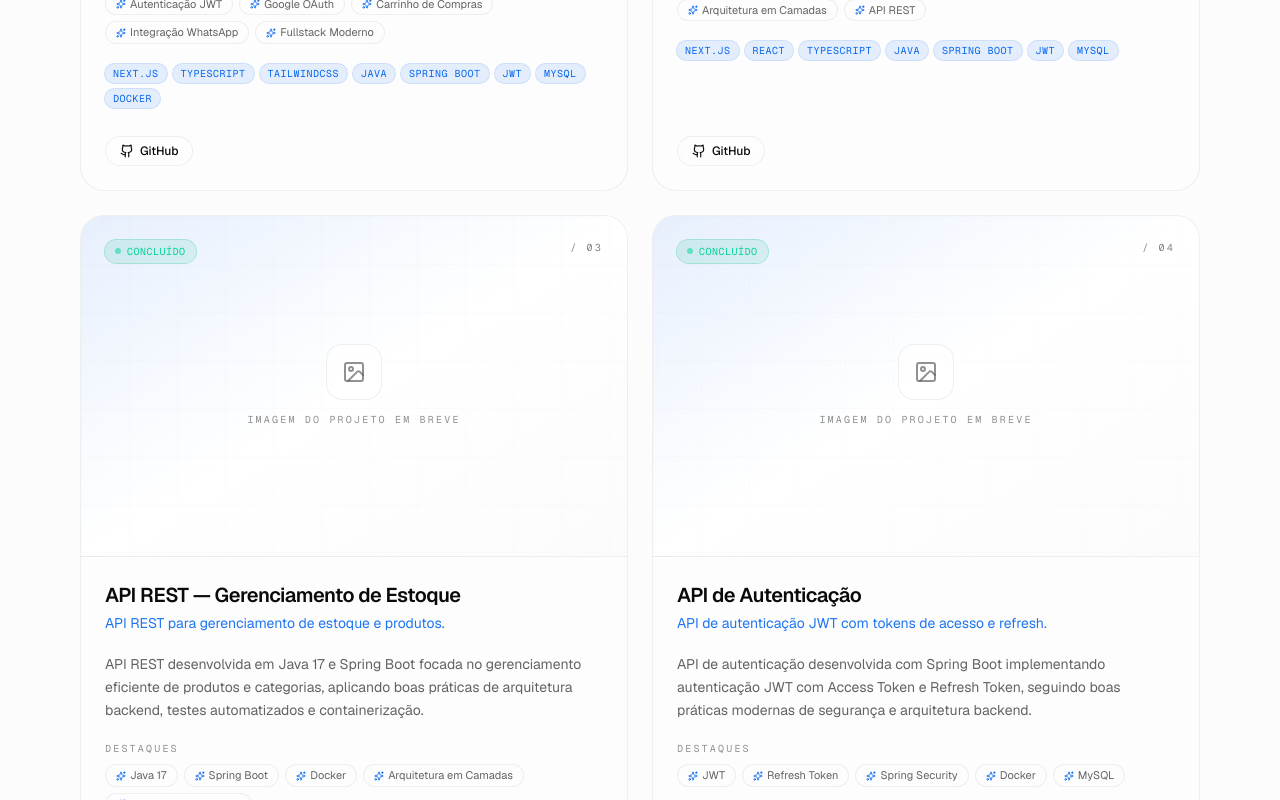
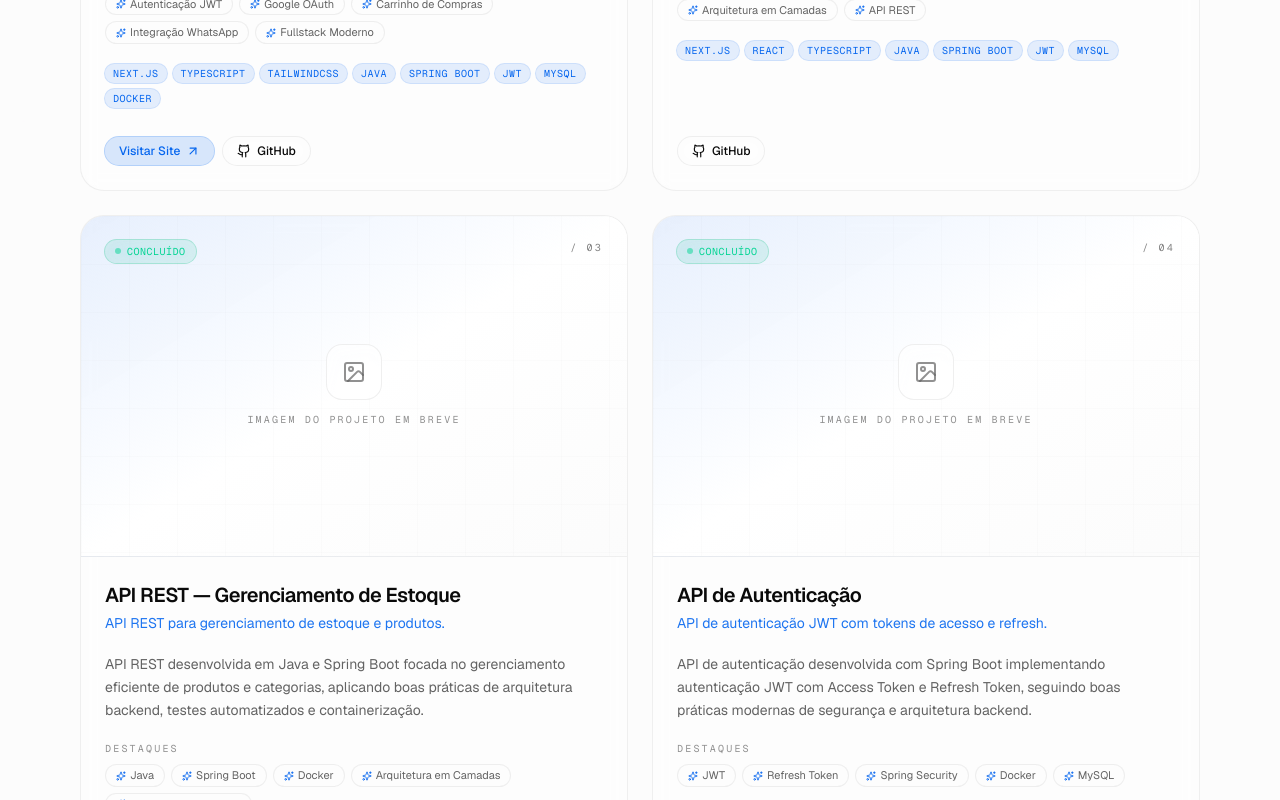
Before and after one commit to fxxggah/my-portfolio, a Next.js app: page / in a window 1280 px wide. Shown: the part 4200-5000 px from the top of the page. Built offline with nearby package versions, Linux system fonts and the light colour scheme.

Commit message:
add: adiciona botão para visitar o site da katallo

```diff
--- a/components/language-provider.tsx
+++ b/components/language-provider.tsx
@@ -100,6 +100,7 @@ const pt: Dict = {
   "projects.viewGithub": "GitHub",
   "projects.imageSoon": "Imagem do projeto em breve",
   "projects.highlights": "Destaques",
+  "projects.viewSite": "Visitar Site",
   "p1.h1": "Autenticação JWT",
   "p1.h2": "Google OAuth",
   "p1.h3": "Carrinho de Compras",
@@ -110,7 +111,7 @@ const pt: Dict = {
   "p2.h3": "Segurança com JWT",
   "p2.h4": "Arquitetura em Camadas",
   "p2.h5": "API REST",
-  "p3.h1": "Java 17",
+  "p3.h1": "Java",
   "p3.h2": "Spring Boot",
   "p3.h3": "Docker",
   "p3.h4": "Arquitetura em Camadas",
@@ -131,7 +132,7 @@ const pt: Dict = {
   "p3.title": "API REST — Gerenciamento de Estoque",
   "p3.short": "API REST para gerenciamento de estoque e produtos.",
   "p3.long":
-    "API REST desenvolvida em Java 17 e Spring Boot focada no gerenciamento eficiente de produtos e categorias, aplicando boas práticas de arquitetura backend, testes automatizados e containerização.",
+    "API REST desenvolvida em Java e Spring Boot focada no gerenciamento eficiente de produtos e categorias, aplicando boas práticas de arquitetura backend, testes automatizados e containerização.",
   "p4.title": "API de Autenticação",
   "p4.short": "API de autenticação JWT com tokens de acesso e refresh.",
   "p4.long":
@@ -235,6 +236,7 @@ const en: Dict = {
   "projects.viewGithub": "GitHub",
   "projects.imageSoon": "Image of the project coming soon.",
   "projects.highlights": "Highlights",
+  "projects.viewSite": "Visit Site",
   "p1.h1": "JWT Authentication",
   "p1.h2": "Google OAuth",
   "p1.h3": "Shopping Cart",
@@ -245,7 +247,7 @@ const en: Dict = {
   "p2.h3": "JWT Security",
   "p2.h4": "Layered architecture",
   "p2.h5": "REST API",
-  "p3.h1": "Java 17",
+  "p3.h1": "Java",
   "p3.h2": "Spring Boot",
   "p3.h3": "Docker",
   "p3.h4": "Layered arch.",
@@ -269,7 +271,7 @@ const en: Dict = {
   "p3.title": "REST API — Stock Management",
   "p3.short": "REST API for stock and product management.",
   "p3.long":
-    "REST API built with Java 17 and Spring Boot, focused on efficient management of products and categories, applying best practices of backend architecture, automated testing and containerization.",
+    "REST API built with Java and Spring Boot, focused on efficient management of products and categories, applying best practices of backend architecture, automated testing and containerization.",
 
   "p4.title": "Authentication API",
   "p4.short": "JWT authentication API with access and refresh tokens.",
--- a/components/projects.tsx
+++ b/components/projects.tsx
@@ -18,7 +18,7 @@ type Project = {
   highlights: string[]
   stack: string[]
   github?: string | { frontend: string; backend: string }
-  demo?: string
+  site?: string
   tcc?: boolean
   image?: string
   imageMobile?: string
@@ -36,6 +36,7 @@ const projects: Project[] = [
     stack: ["Next.js", "TypeScript", "TailwindCSS", "Java", "Spring Boot", "JWT", "MySQL", "Docker"],
     image: "/katallo-pc.png",
     imageMobile: "/katallo-mobile.png",
+    site: "https://katallo.vercel.app",
     github: {
       frontend: "https://github.com/fxxggah/frontend-katallo-platform",
       backend: "https://github.com/fxxggah/backend-katallo-platform"
@@ -66,7 +67,7 @@ const projects: Project[] = [
     statusKey: "projects.status.done",
     statusTone: "done",
     highlights: ["p3.h1", "p3.h2", "p3.h3", "p3.h4", "p3.h5"],
-    stack: ["Java 17", "Spring Boot", "MySQL", "Docker", "JUnit"],
+    stack: ["Java", "Spring Boot", "MySQL", "Docker", "JUnit"],
     github: "https://github.com/fxxggah/api-inventory-management"
   },
   {
@@ -246,7 +247,20 @@ export function Projects() {
                 </div>
 
                 <div className="mt-auto flex items-center gap-2 pt-2">
-                  {/* Botão Dinâmico do GitHub */}
+                  {/* Botão Ver Site / Demo renderizado PRIMEIRO (à esquerda) */}
+                  {p.site && (
+                    <a
+                      href={p.site}
+                      target="_blank"
+                      rel="noopener noreferrer"
+                      className="inline-flex items-center gap-1.5 rounded-full bg-primary/15 px-3.5 py-1.5 text-xs font-medium text-primary ring-1 ring-primary/30 transition-all hover:bg-primary/25"
+                    >
+                      {t("projects.viewSite")}
+                      <ArrowUpRight className="h-3.5 w-3.5" />
+                    </a>
+                  )}
+
+                  {/* Botão Dinâmico do GitHub renderizado DEPOIS (à direita) */}
                   {typeof p.github === "object" ? (
                     <div className="relative" onClick={(e) => e.stopPropagation()}>
                       <button
```
